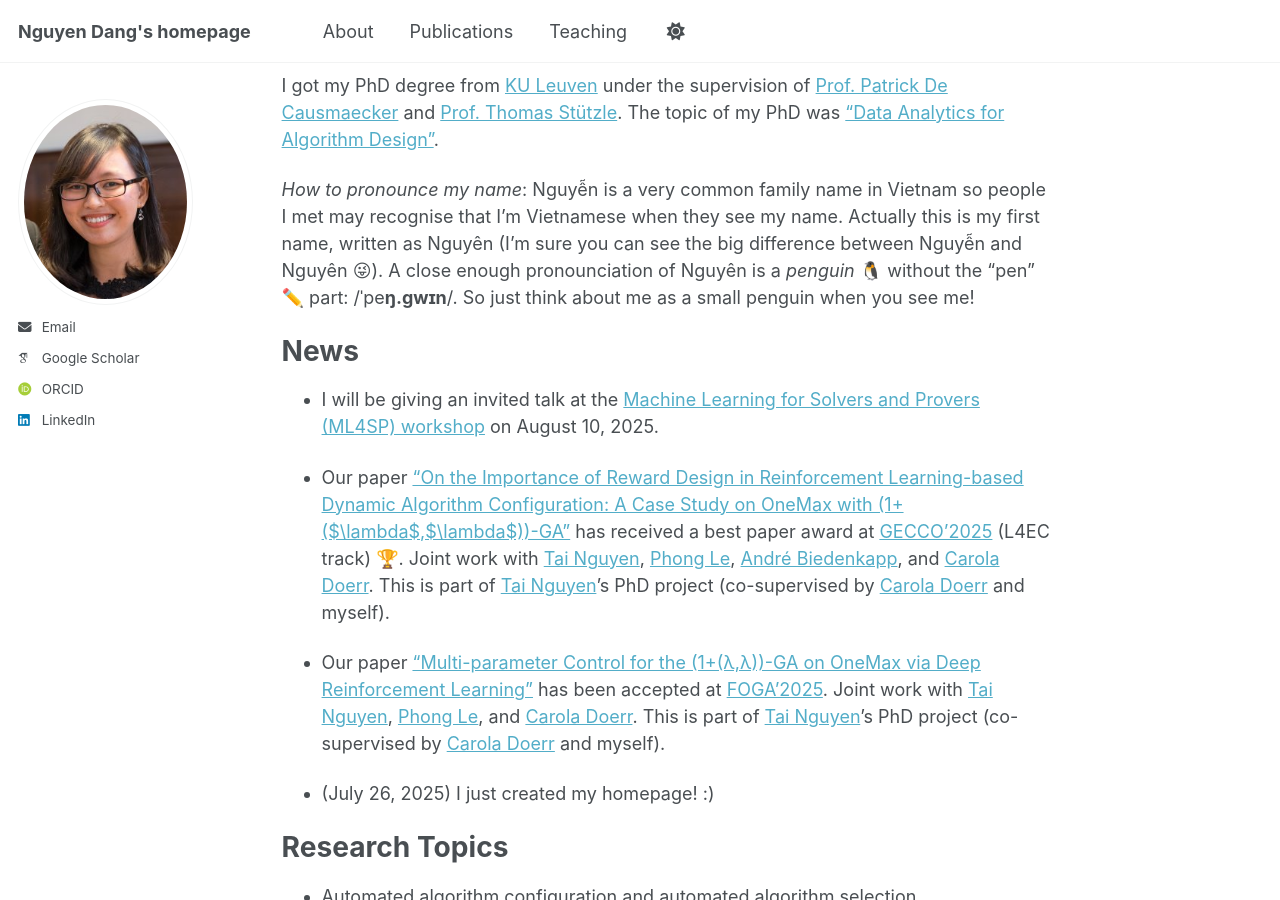
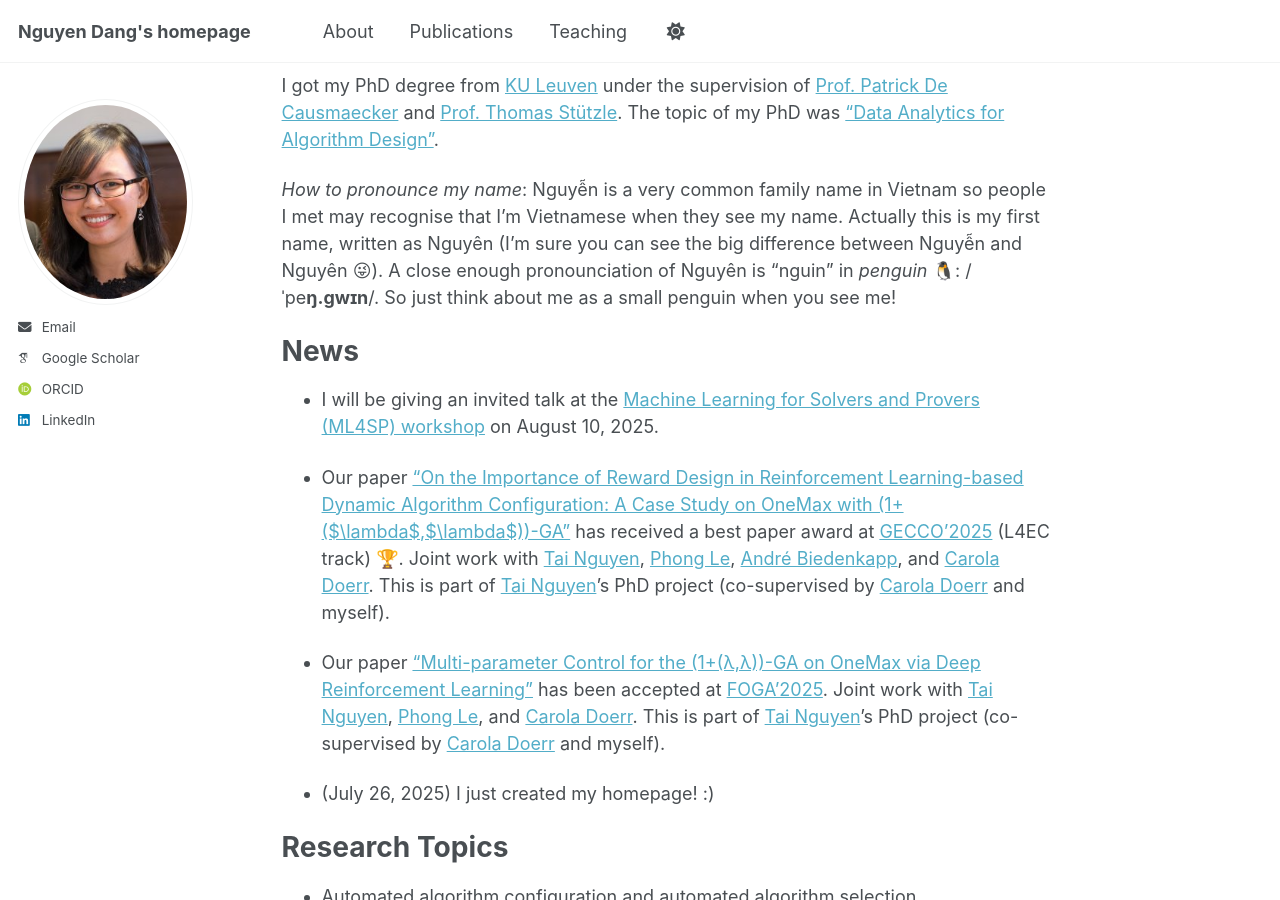
Before and after one commit to ndangtt/ndangtt.github.io, a Jekyll site: the page built from _pages/about.md, in a window 1280 px wide and 900 px high, scrolled down 568 px. Built offline with Jekyll 4.4.1, drawn with Linux system fonts in a browser that asks for light colours; emoji names are drawn with the system emoji font; some web fonts are replaced; a script that is not in the unit is left out.

Commit message:
update name

```diff
--- a/_pages/about.md
+++ b/_pages/about.md
@@ -17,7 +17,7 @@ Another direction that I have been working on for a while is leveraging Deep Rei
 
 I got my PhD degree from [KU Leuven](https://www.kuleuven.be/english/kuleuven) under the supervision of [Prof. Patrick De Causmaecker](https://scholar.google.co.uk/citations?user=IHAmK_gAAAAJ&hl=en) and [Prof. Thomas Stützle](https://scholar.google.com/citations?user=OrODXkAAAAAJ&hl=en). The topic of my PhD was ["Data Analytics for Algorithm Design"](https://www.kuleuven.be/doctoraatsverdediging/fiches/3E14/3E140226.htm).
 
- *How to pronounce my name*: Nguyễn is a very common family name in Vietnam so people I met may recognise that I'm Vietnamese when they see my name. Actually this is my first name, written as Nguyên (I'm sure you can see the big difference between Nguyễn and Nguyên :stuck_out_tongue_winking_eye:). A close enough pronounciation of Nguyên is a *penguin* :penguin: without the "pen" :pencil2: part: /ˈpe**ŋ.ɡwɪn**/. So just think about me as a small penguin when you see me!
+ *How to pronounce my name*: Nguyễn is a very common family name in Vietnam so people I met may recognise that I'm Vietnamese when they see my name. Actually this is my first name, written as Nguyên (I'm sure you can see the big difference between Nguyễn and Nguyên :stuck_out_tongue_winking_eye:). A close enough pronounciation of Nguyên is "nguin" in *penguin* :penguin:: /ˈpe**ŋ.ɡwɪn**/. So just think about me as a small penguin when you see me!
 
 
 News
```
